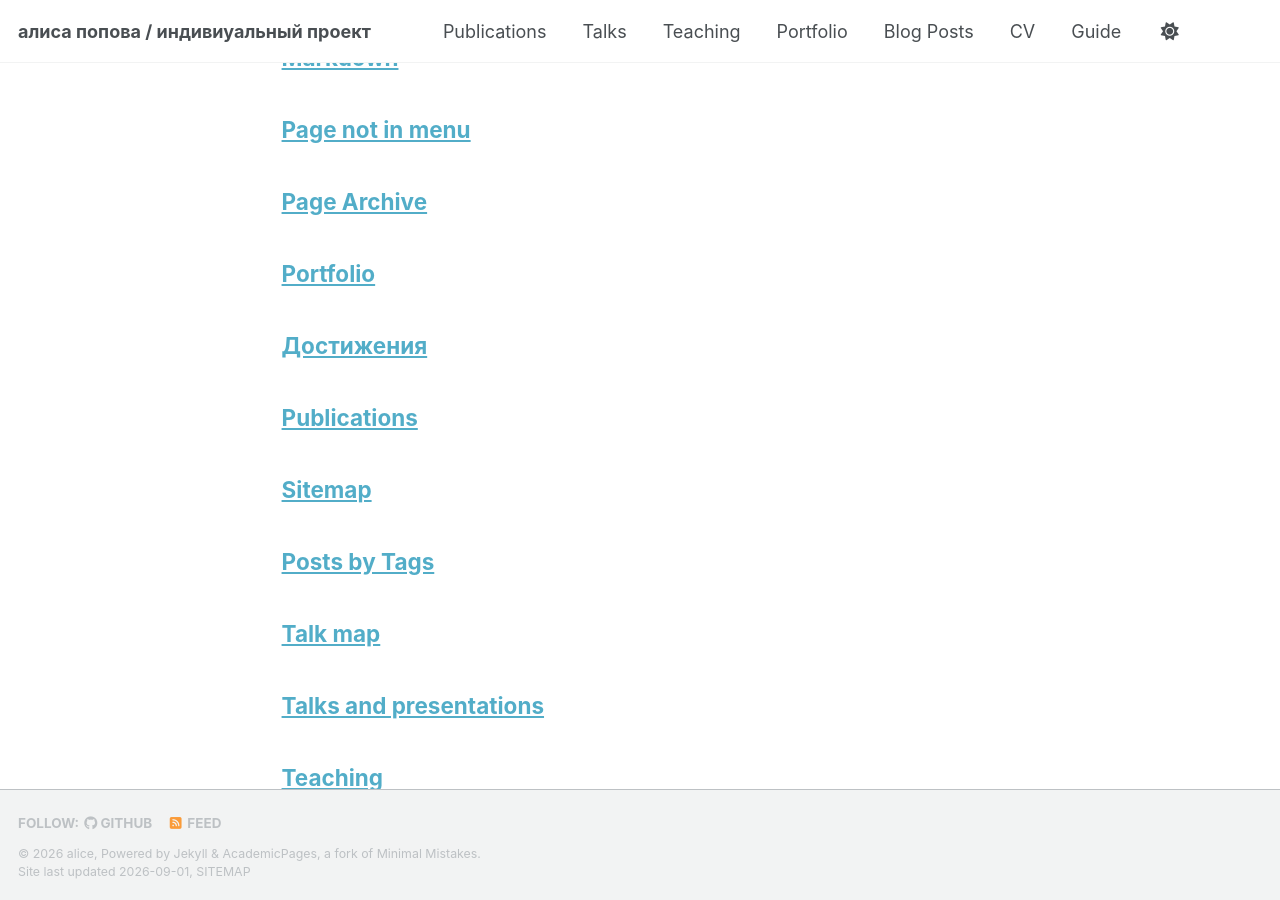
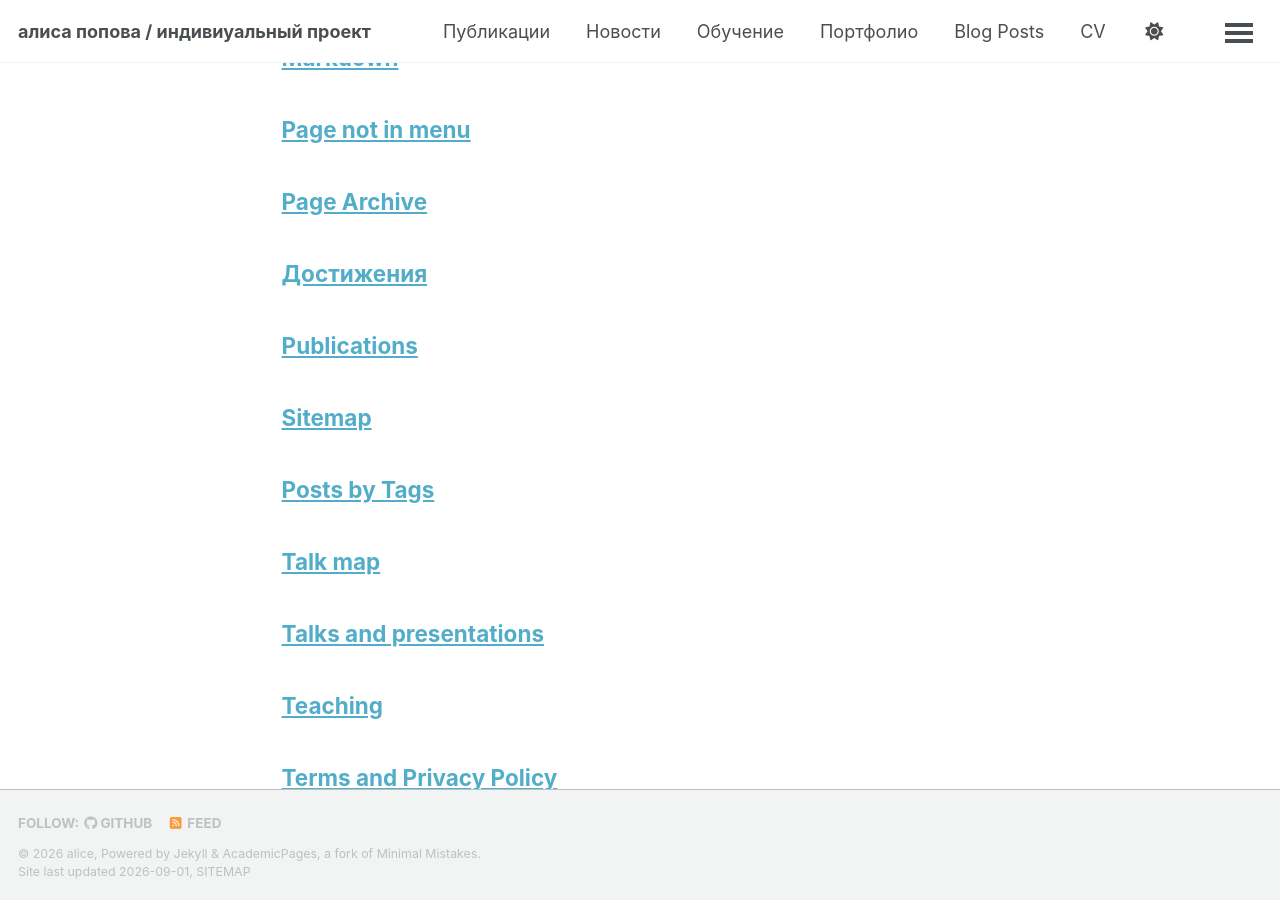
Before and after one commit to sirokchek/sirokchek.github.io, a Jekyll site: the page built from _pages/page-archive.html, in a window 1280 px wide and 900 px high, scrolled down 659 px. Built offline with Jekyll 4.4.1, drawn with Linux system fonts in a browser that asks for light colours; a style sheet for code colours, icons or effects is not loaded.

Commit message:
fix: remove duplicate portfolio.html, update navigation

```diff
--- a/_data/navigation.yml
+++ b/_data/navigation.yml
@@ -8,16 +8,16 @@
 #      Markdown formatted page while the second is generated using JSON.
 
 main:
-  - title: "Publications"
+  - title: "Публикации"
     url: /publications/
 
-  - title: "Talks"
+  - title: "Новости"
     url: /talks/
 
-  - title: "Teaching"
+  - title: "Обучение"
     url: /teaching/
 
-  - title: "Portfolio"
+  - title: "Портфолио"
     url: /portfolio/
 
   - title: "Blog Posts"
```
Also changed, not shown: _pages/portfolio.html (deleted, +0 -13 lines).
